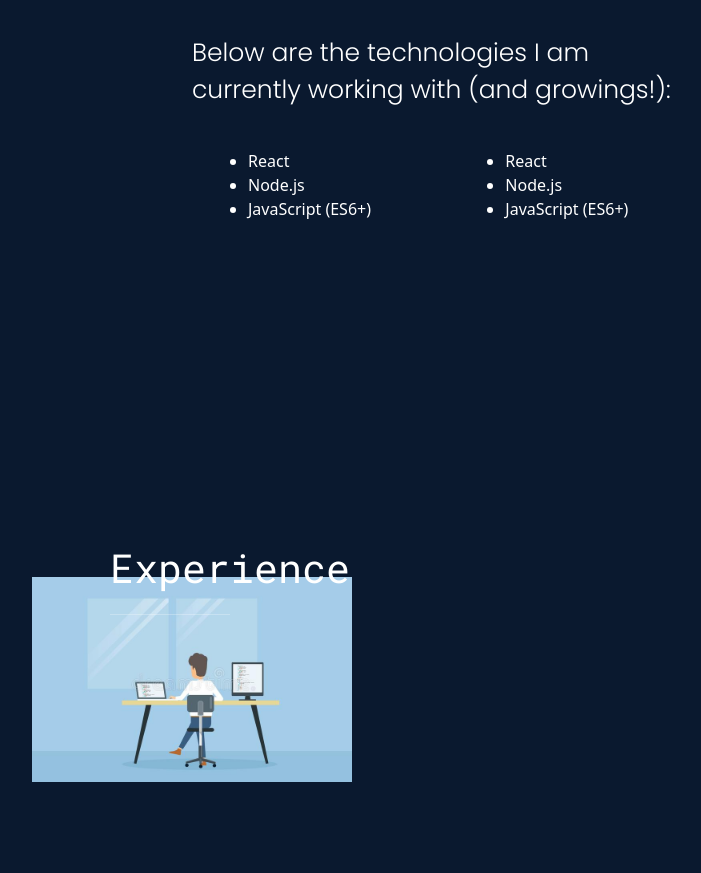
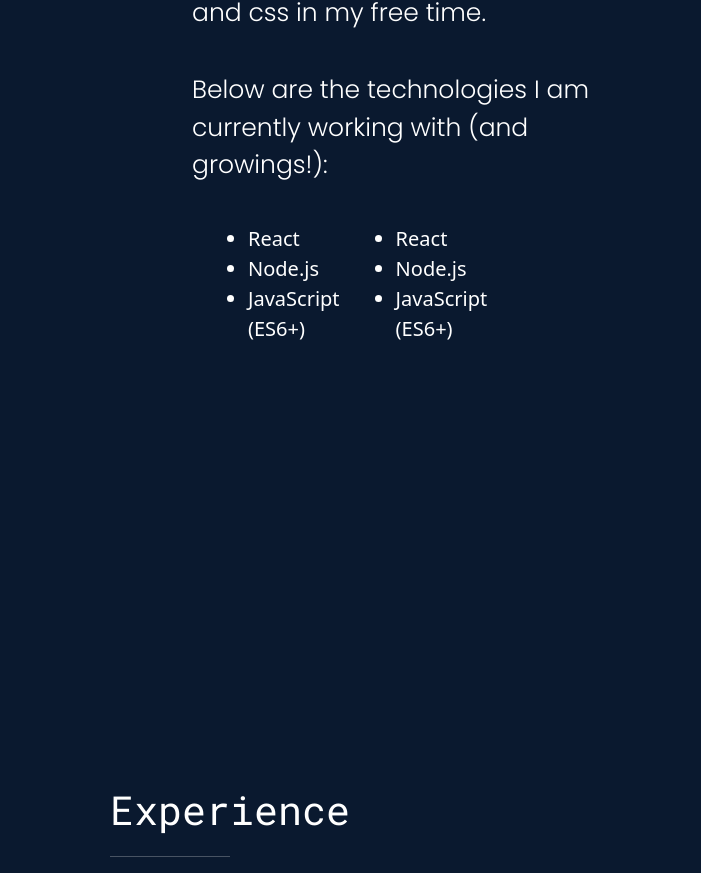
Before and after one commit to NaderNasr/PortfolioV2, a React (Create React App) app: page / in a window 1280 px wide. Shown: the part 1310-2183 px from the top of the page, without its empty margins (50-751 px from the left). Built offline with nearby package versions, Linux system fonts and the light colour scheme.

Commit message:
clean up css

```diff
--- a/src/components/About/styles.css
+++ b/src/components/About/styles.css
@@ -3,8 +3,6 @@
 
 .about-container {
   background-color: #0a192f;
-  width: 100vw;
-  height: 100vh;
 }
 
 .about-text-container {
@@ -25,9 +23,10 @@ hr {
   color: white;
   font-family: Poppins;
   font-size: 25px;
-  width: 40vw;
+  width: 35vw;
 }
 
 .about-list > li {
   color: white;
+  font-size: 20px;
 }
```
